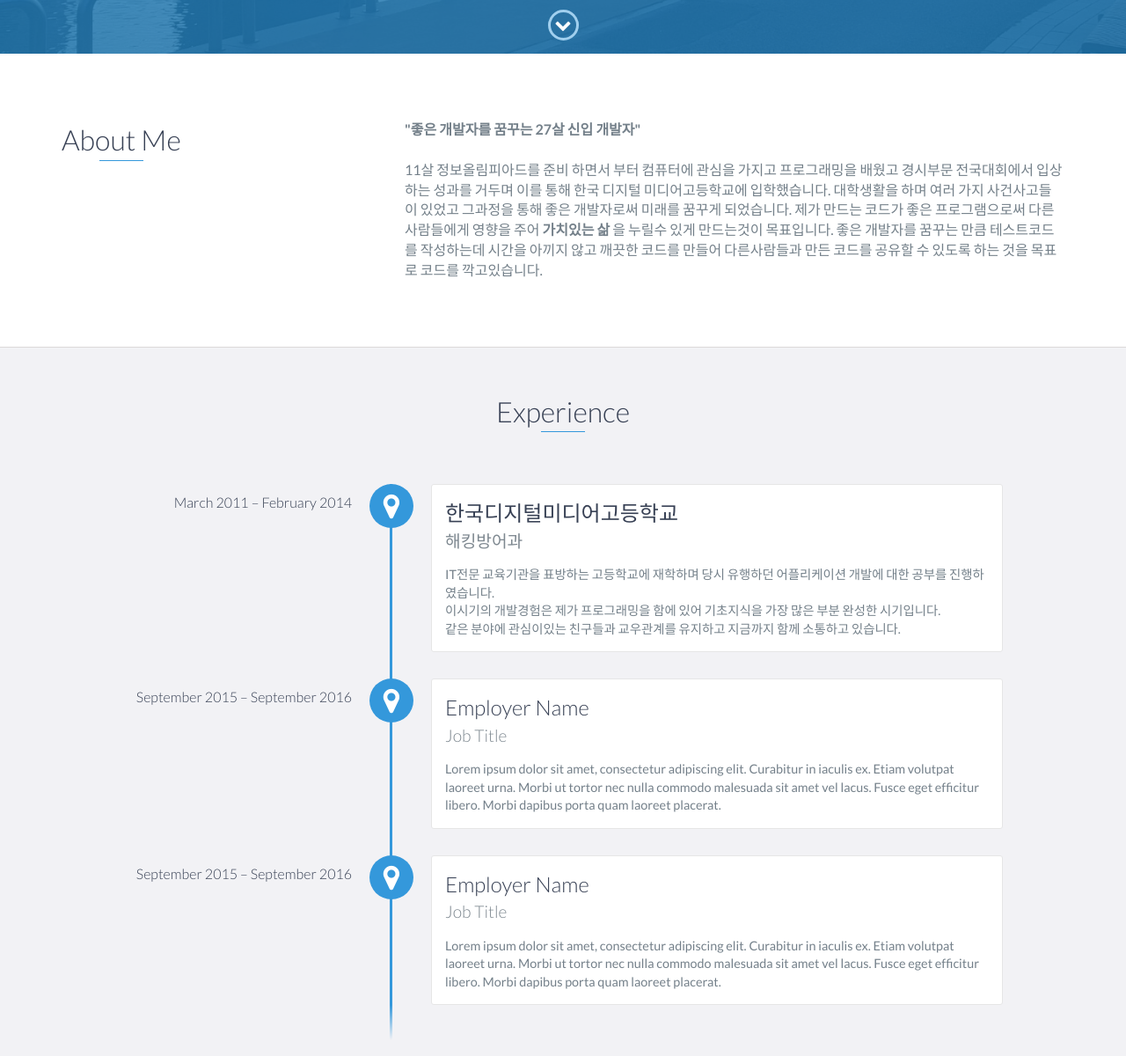
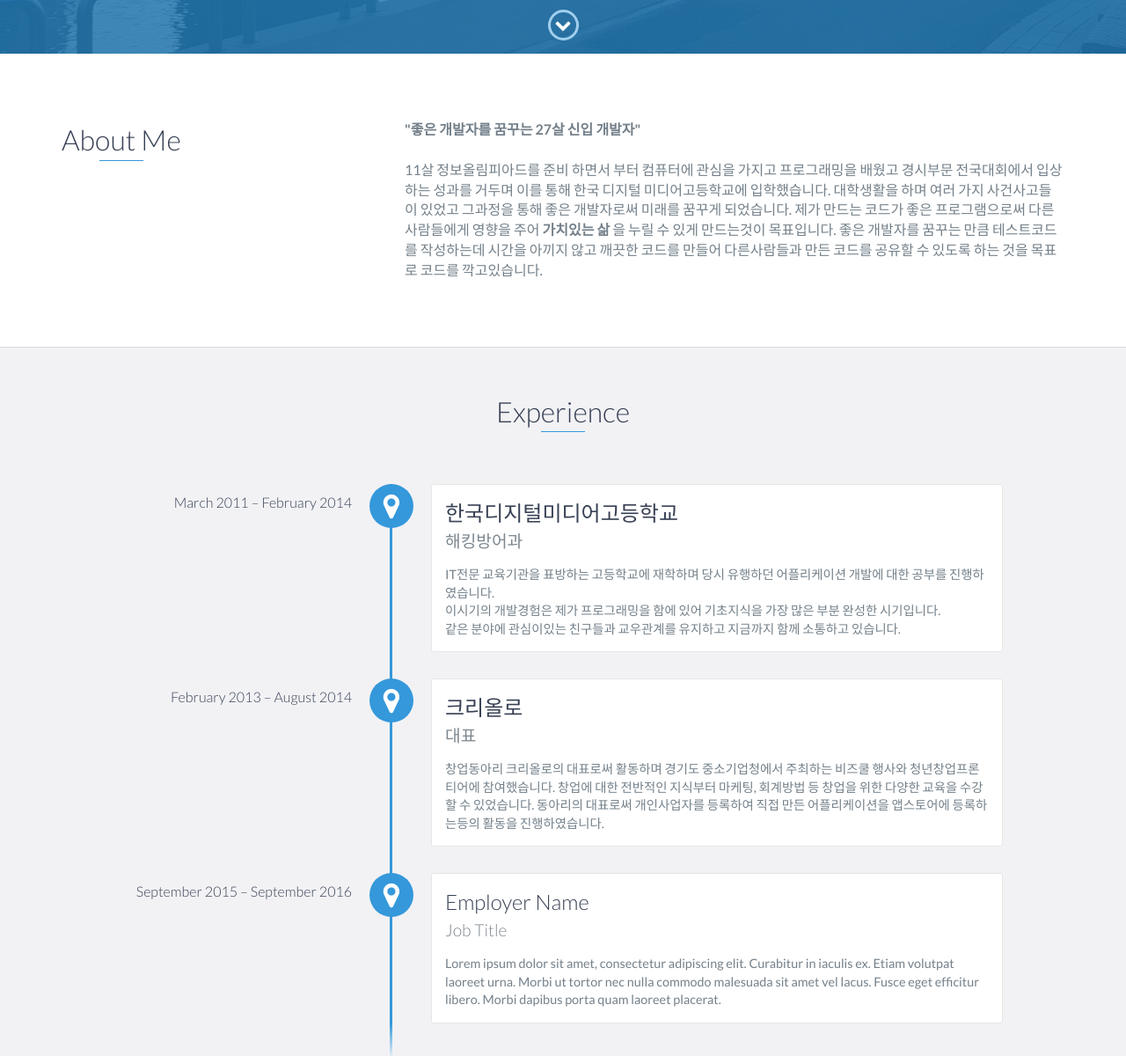
Before and after one commit to Lixmna/Lixmna.github.io, a website: page index.html in a window 1280 px wide. Shown: the part 739-1939 px from the top of the page at 88% size. Drawn offline with nearby package versions, Linux system fonts and the light colour scheme.

Commit message:
2번째완료

```diff
--- a/index.html
+++ b/index.html
@@ -76,7 +76,7 @@
                         <strong>"좋은 개발자를 꿈꾸는 27살 신입 개발자"</strong> <br><br>
                         11살 정보올림피아드를 준비 하면서 부터 컴퓨터에 관심을 가지고 프로그래밍을 배웠고 경시부문 전국대회에서 입상하는 성과를 거두며 이를 통해 한국 디지털 미디어고등학교에 입학했습니다.
                         대학생활을 하며 여러 가지 사건사고들이 있었고 그과정을 통해 좋은 개발자로써 미래를 꿈꾸게 되었습니다.
-                        제가 만드는 코드가 좋은 프로그램으로써 다른 사람들에게 영향을 주어<strong> 가치있는 삶 </strong>을 누릴수 있게 만드는것이 목표입니다.
+                        제가 만드는 코드가 좋은 프로그램으로써 다른 사람들에게 영향을 주어<strong> 가치있는 삶 </strong>을 누릴 수 있게 만드는것이 목표입니다.
                         좋은 개발자를 꿈꾸는 만큼 테스트코드를 작성하는데 시간을 아끼지 않고 깨끗한 코드를 만들어 다른사람들과 만든 코드를 공유할 수 있도록 하는 것을 목표로 코드를 깍고있습니다.
                     </p>
                 </div>
@@ -98,11 +98,13 @@
                 </p>
             </div>
 
-            <div data-date="September 2015 – September 2016">
-                <h3>Employer Name</h3>
-                <h4>Job Title</h4>
+            <div data-date="February 2013 – August 2014">
+                <h3>크리올로</h3>
+                <h4>대표</h4>
                 <p>
-                    Lorem ipsum dolor sit amet, consectetur adipiscing elit. Curabitur in iaculis ex. Etiam volutpat laoreet urna. Morbi ut tortor nec nulla commodo malesuada sit amet vel lacus. Fusce eget efficitur libero. Morbi dapibus porta quam laoreet placerat.
+                    창업동아리 크리올로의 대표로써 활동하며 경기도 중소기업청에서 주최하는 비즈쿨 행사와 청년창업프론티어에 참여했습니다.
+                    창업에 대한 전반적인 지식부터 마케팅, 회계방법 등 창업을 위한 다양한 교육을 수강할 수 있었습니다. 동아리의 대표로써 개인사업자를 등록하여
+                    직접 만든 어플리케이션을 앱스토어에 등록하는등의 활동을 진행하였습니다.
                 </p>
             </div>
 
```
